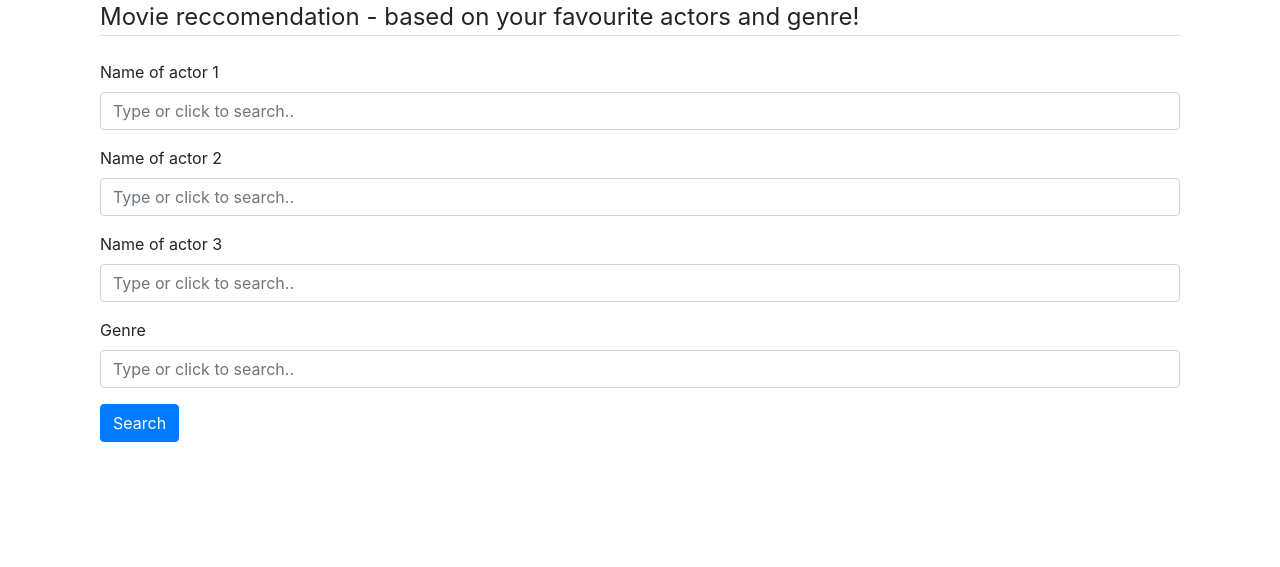
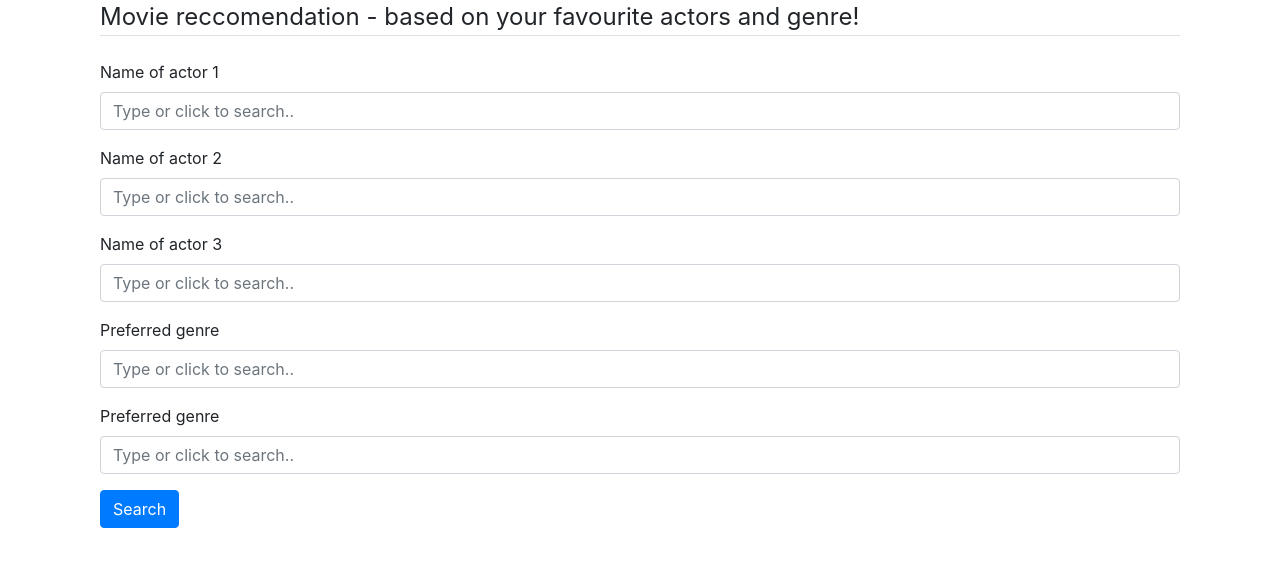
Before and after one commit to Tjeinar/moviesystem-info216, a Flask app: template templates/actorsearch.html in a window 1280 px wide. Shown: the part 57-624 px from the top of the page. Run offline with Flask 2, Linux system fonts and the light colour scheme; the template is opened without the code that fills it, so the values that code supplies are empty; some libraries are stand-ins or nearby versions.

Commit message:
Made changed to reccomender_Query and html results
Added 1 more actor + genre option, ordered by inside sparql and changed result text in html

```diff
--- a/app.py
+++ b/app.py
@@ -29,6 +29,10 @@ g.bind("dc", dc)
 g.bind("dct",dct)
 
 g.parse('static/rdf/moviedata_turtle4',format='turtle')
+
+# List of all the individual movie genre names.
+genreoptions = ['Action','Adventure','Biography', 'Comedy','Crime','Drama','Family', 'Fantasy','History', 'Horror','Music','Mystery','Romance','Sci-Fi','Sport','Thriller','War','Western']
+
 
 ####################
 ## SPARQL queries ##
@@ -101,10 +105,14 @@ def specific_query(rating,director):
                      """)
     return list(res)
 
-def reccomendation_query(actor1,actor2,actor3):
+# Query that takes in 3 actor names, 2 genres - and gives the top 3 rated movies based on rating.
+def reccomendation_query(actor1,actor2,actor3,genre1,genre2):
     user_actor_choice1 = actor1
     user_actor_choice2 = actor2
-    user_actor_choice2 = actor3
+    user_actor_choice3 = actor3
+
+    user_genre_choice1 = genre1
+    user_genre_choice2 = genre2
     res = g.query("""SELECT DISTINCT ?title ?rating ?genre ?description ?director (GROUP_CONCAT(distinct ?actor; separator = ", ") as ?actors)
                     WHERE {
                     ?movie mo:title ?title .
@@ -121,9 +129,15 @@ def reccomendation_query(actor1,actor2,actor3):
                         ?movie mo:hasActor ?actor .
                         ?movie mo:hasActor '"""+actor2+"""'
                     }
-                    FILTER(?rating >= "1"^^xsd:int)
+                    UNION
+                    {
+                        ?movie mo:hasActor ?actor .
+                        ?movie mo:hasActor '"""+actor3+"""'
+                    }
+                    FILTER (contains(?genre, '"""+genre1+"""'@en ) || contains(?genre, '"""+genre2+"""'@en ))
                     }
                     GROUP BY ?title ?rating ?genre ?description ?director
+                    ORDER BY DESC(?rating)
                     LIMIT 3
                     """)
     return list(res)
@@ -161,25 +175,28 @@ def actorsearch():
         choice1 = request.form.get("actornames")
         choice2 = request.form.get("actornames2")
         choice3 = request.form.get("actornames3")
-        choice4 = request.form.get("actornames4")
+        choice4 = request.form.get("genreoptions")
+        choice5 = request.form.get("genreoptions2")
 
         session["ACTORCHOICE1"] = choice1
         session["ACTORCHOICE2"] = choice2
         session["ACTORCHOICE3"] = choice3
-        session["ACTORCHOICE4"] = choice4
+        session["GENRECHOICE1"] = choice4
+        session["GENRECHOICE2"] = choice5
         return redirect(url_for("actorsearchresult"))
 
-    return render_template("actorsearch.html", allactors=allactors_query())
+    return render_template("actorsearch.html", allactors=allactors_query(), genreoptions=genreoptions)
 
 @app.route("/actorsearch/result", methods=["GET", "POST"])
 def actorsearchresult():
-    # Using input from session cookie
+    # Using input stored in the session cookie
     choice1 = session.get("ACTORCHOICE1")
     choice2 = session.get("ACTORCHOICE2")
     choice3 = session.get("ACTORCHOICE3")
-    choice4 = session.get("ACTORCHOICE4")
+    choice4 = session.get("GENRECHOICE1")
+    choice5 = session.get("GENRECHOICE2")
 
-    return render_template("actorsearchresult.html",reccomendation=reccomendation_query(choice1,choice2,choice3))
+    return render_template("actorsearchresult.html",reccomendation=reccomendation_query(choice1,choice2,choice3,choice4,choice5))
 
 
 @app.route("/directorsearch", methods=["GET", "POST"])
--- a/templates/actorsearch.html
+++ b/templates/actorsearch.html
@@ -34,11 +34,20 @@
                         </datalist>
                     </div>
                     <div class="form-group">
-                        <label>Genre</label>
-                        <input type="text" class="form-control" list="actornames4" name ="actornames4" placeholder="Type or click to search.." autocomplete="off">
-                        <datalist id="actornames4">
-                            {% for actor in allactors %}
-                            <option value= "{{ actor.name }}"></option>
+                        <label>Preferred genre</label>
+                        <input type="text" class="form-control" list="genreoptions" name ="genreoptions" placeholder="Type or click to search.." autocomplete="off">
+                        <datalist id="genreoptions">
+                            {% for genre in genreoptions %}
+                            <option value= "{{ genre }}"></option>
+                            {% endfor %}
+                        </datalist>
+                    </div>
+                    <div class="form-group">
+                        <label>Preferred genre</label>
+                        <input type="text" class="form-control" list="genreoptions2" name ="genreoptions2" placeholder="Type or click to search.." autocomplete="off">
+                        <datalist id="genreoptions2">
+                            {% for genre in genreoptions %}
+                            <option value= "{{ genre }}"></option>
                             {% endfor %}
                         </datalist>
                     </div>
--- a/templates/index.html
+++ b/templates/index.html
@@ -1,9 +1,9 @@
 {% extends 'base.html' %}
-
-<h1>Movie System</h1>
 
 
 {% block body %}
 
+<h1>Movie System</h1>
 
+<p>Hello world</p>
 {% endblock %}
```
Also changed, not shown: templates/actorsearchresult.html (+4 -3 lines).
